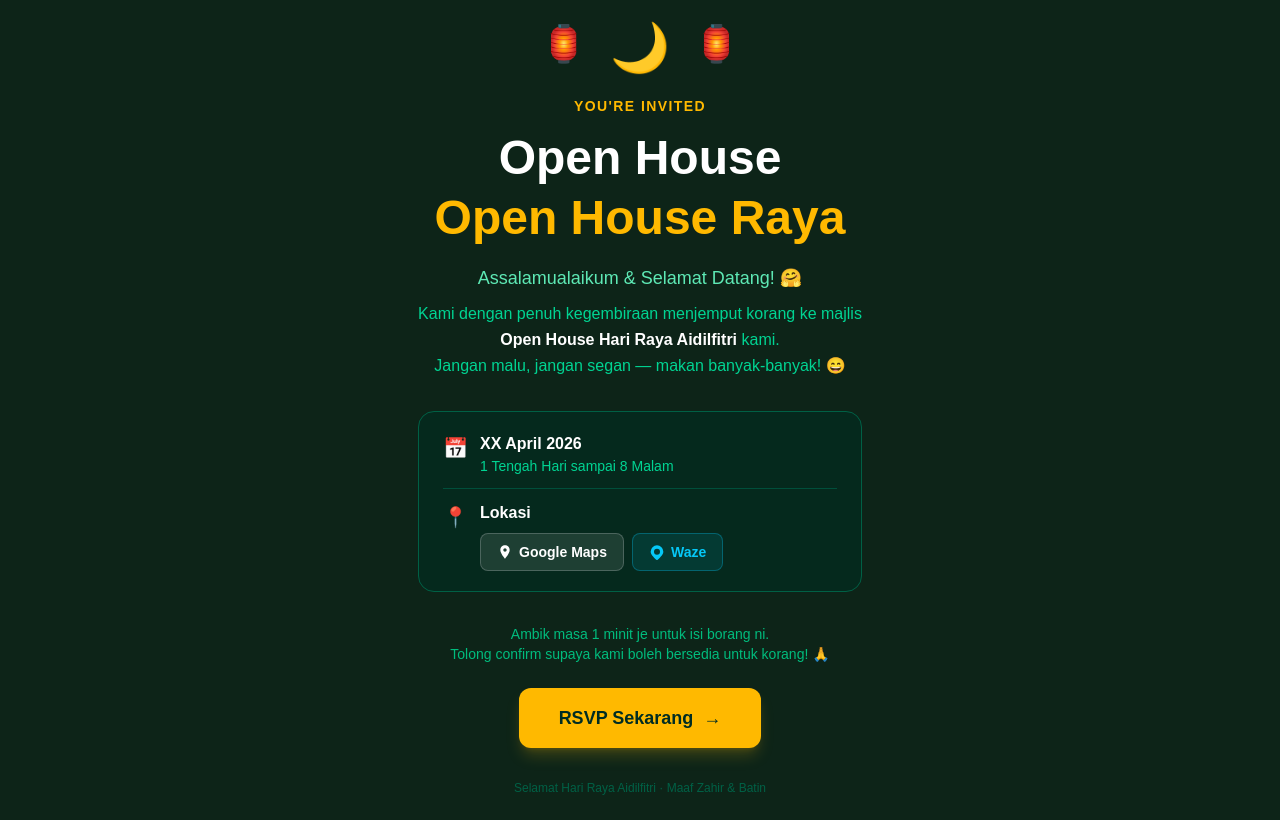
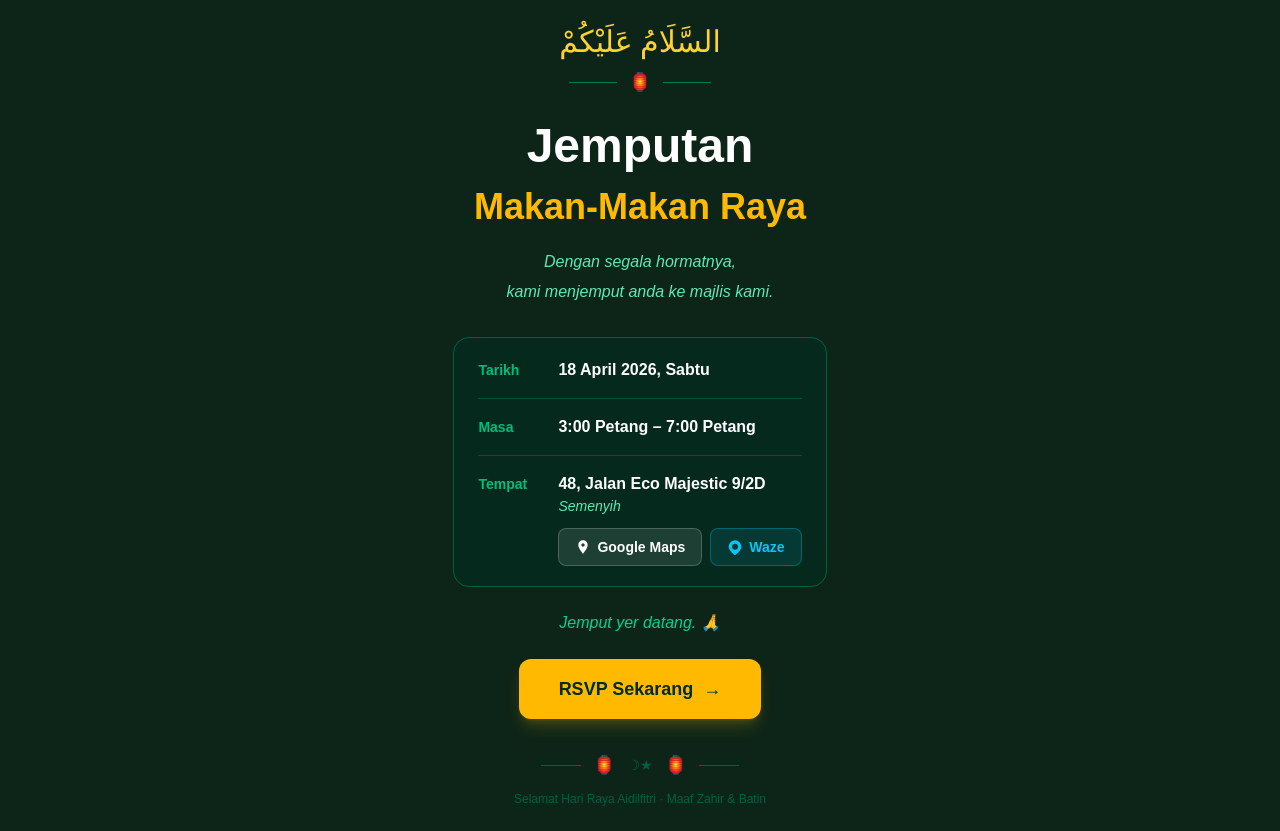
Before and after one commit to faizfikri42/raya-rsvp-friend, a Next.js app: page / in a window 1280 px wide. Built offline with nearby package versions, Linux system fonts and the light colour scheme.

Commit message:
Update landing page with invitation wording, event details, time slots 3-7pm

```diff
--- a/app/admin/page.tsx
+++ b/app/admin/page.tsx
@@ -248,14 +248,11 @@ export default function AdminPage() {
                               className="border border-gray-300 rounded-lg px-2 py-1 text-gray-800 focus:outline-none focus:ring-1 focus:ring-emerald-400"
                             >
                               <option value="">—</option>
-                              <option value="1pm">Pukul 1pm</option>
-                              <option value="2pm">Pukul 2pm</option>
                               <option value="3pm">Pukul 3pm</option>
                               <option value="4pm">Pukul 4pm</option>
                               <option value="5pm">Pukul 5pm</option>
                               <option value="6pm">Pukul 6pm</option>
                               <option value="7pm">Pukul 7pm</option>
-                              <option value="8pm">Pukul 8pm</option>
                             </select>
                           </td>
                           <td className="px-4 py-2">
--- a/app/page.tsx
+++ b/app/page.tsx
@@ -4,9 +4,10 @@ import { useState, useEffect, useRef, useCallback } from 'react';
 import Image from 'next/image';
 
 // ─── CUSTOMIZE YOUR EVENT DETAILS HERE ────────────────────────────────────────
-const EVENT_HOST = 'Open House Raya';          // e.g. "Hafiz & Adibah"
-const EVENT_DATE = 'XX April 2026';            // e.g. "20 April 2026"
-const EVENT_DATE_SUB = '1 Tengah Hari sampai 8 Malam';
+const EVENT_DATE = '18 April 2026, Sabtu';
+const EVENT_TIME = '3:00 Petang – 7:00 Petang';
+const EVENT_ADDRESS_1 = '48, Jalan Eco Majestic 9/2D';
+const EVENT_ADDRESS_2 = 'Semenyih';
 const GOOGLE_MAPS_URL = 'https://maps.app.goo.gl/Dp4HaoAa6SkdJfBy6?g_st=iw';
 const WAZE_URL = 'https://waze.com/ul/hw282t2skp';
 // ──────────────────────────────────────────────────────────────────────────────
@@ -30,14 +31,11 @@ const GUEST_OPTIONS = [
 ];
 
 const TIME_OPTIONS = [
-  { value: '1pm', letter: 'A', label: 'Pukul 1pm', sub: 'Tengah hari' },
-  { value: '2pm', letter: 'B', label: 'Pukul 2pm', sub: 'Tengah hari' },
-  { value: '3pm', letter: 'C', label: 'Pukul 3pm', sub: 'Petang' },
-  { value: '4pm', letter: 'D', label: 'Pukul 4pm', sub: 'Petang' },
-  { value: '5pm', letter: 'E', label: 'Pukul 5pm', sub: 'Petang' },
-  { value: '6pm', letter: 'F', label: 'Pukul 6pm', sub: 'Petang lewat' },
-  { value: '7pm', letter: 'G', label: 'Pukul 7pm', sub: 'Malam' },
-  { value: '8pm', letter: 'H', label: 'Pukul 8pm', sub: 'Malam' },
+  { value: '3pm', letter: 'A', label: 'Pukul 3pm', sub: 'Petang' },
+  { value: '4pm', letter: 'B', label: 'Pukul 4pm', sub: 'Petang' },
+  { value: '5pm', letter: 'C', label: 'Pukul 5pm', sub: 'Petang' },
+  { value: '6pm', letter: 'D', label: 'Pukul 6pm', sub: 'Petang lewat' },
+  { value: '7pm', letter: 'E', label: 'Pukul 7pm', sub: 'Malam' },
 ];
 
 // Steps: 0=name, 1=attending, 2=time_slot(yes), 3=guest_count(yes), 4=car_plate(yes), 5=message
@@ -145,44 +143,51 @@ export default function RsvpPage() {
     return (
       <div className="min-h-screen bg-[#0d2418] flex items-center justify-center p-6">
         <div className="text-center max-w-lg animate-slide-up">
-          <div className="flex justify-center gap-6 mb-6 text-4xl">
-            <span>🏮</span>
-            <span className="text-5xl">🌙</span>
-            <span>🏮</span>
+
+          {/* Arabic greeting */}
+          <p className="text-amber-300 text-3xl mb-2" style={{ fontFamily: 'serif' }}>
+            السَّلَامُ عَلَيْكُمْ
+          </p>
+
+          {/* Divider */}
+          <div className="flex items-center gap-3 justify-center mb-5">
+            <div className="h-px w-12 bg-emerald-700" />
+            <span className="text-amber-500 text-lg">🏮</span>
+            <div className="h-px w-12 bg-emerald-700" />
           </div>
 
-          <p className="text-amber-400 text-sm font-semibold tracking-widest uppercase mb-3">
-            You&apos;re invited
+          <h1 className="text-4xl md:text-5xl font-extrabold text-white leading-tight mb-2">
+            Jemputan
+          </h1>
+          <h2 className="text-3xl md:text-4xl font-extrabold text-amber-400 leading-tight mb-5">
+            Makan-Makan Raya
+          </h2>
+
+          <p className="text-emerald-300 text-base italic leading-relaxed mb-1">
+            Dengan segala hormatnya,
+          </p>
+          <p className="text-emerald-300 text-base italic leading-relaxed mb-8">
+            kami menjemput anda ke majlis kami.
           </p>
 
-          <h1 className="text-4xl md:text-5xl font-extrabold text-white leading-tight mb-4">
-            Open House<br />
-            <span className="text-amber-400">{EVENT_HOST}</span>
-          </h1>
-
-          <p className="text-emerald-300 text-lg leading-relaxed mb-2">
-            Assalamualaikum & Selamat Datang! 🤗
-          </p>
-          <p className="text-emerald-400 text-base leading-relaxed mb-8">
-            Kami dengan penuh kegembiraan menjemput korang ke majlis<br className="hidden md:block" />
-            <span className="text-white font-semibold"> Open House Hari Raya Aidilfitri</span> kami.<br />
-            Jangan malu, jangan segan — makan banyak-banyak! 😄
-          </p>
-
-          <div className="bg-emerald-950/60 border border-emerald-800 rounded-2xl px-6 py-5 mb-8 text-left space-y-3">
-            <div className="flex items-start gap-3">
-              <span className="text-xl mt-0.5">📅</span>
-              <div>
-                <p className="text-white font-semibold">{EVENT_DATE}</p>
-                <p className="text-emerald-400 text-sm">{EVENT_DATE_SUB}</p>
-              </div>
+          {/* Event details card */}
+          <div className="bg-emerald-950/60 border border-emerald-800 rounded-2xl px-6 py-5 mb-6 text-left space-y-4">
+            <div className="flex items-start gap-4">
+              <span className="text-emerald-500 font-bold text-sm w-16 shrink-0 pt-0.5">Tarikh</span>
+              <p className="text-white font-semibold">{EVENT_DATE}</p>
             </div>
             <div className="h-px bg-emerald-900" />
-            <div className="flex items-start gap-3">
-              <span className="text-xl mt-0.5">📍</span>
+            <div className="flex items-start gap-4">
+              <span className="text-emerald-500 font-bold text-sm w-16 shrink-0 pt-0.5">Masa</span>
+              <p className="text-white font-semibold">{EVENT_TIME}</p>
+            </div>
+            <div className="h-px bg-emerald-900" />
+            <div className="flex items-start gap-4">
+              <span className="text-emerald-500 font-bold text-sm w-16 shrink-0 pt-0.5">Tempat</span>
               <div>
-                <p className="text-white font-semibold mb-2">Lokasi</p>
-                <div className="flex gap-2 flex-wrap">
+                <p className="text-white font-semibold">{EVENT_ADDRESS_1}</p>
+                <p className="text-emerald-300 italic text-sm">{EVENT_ADDRESS_2}</p>
+                <div className="flex gap-2 flex-wrap mt-3">
                   <a
                     href={GOOGLE_MAPS_URL}
                     target="_blank"
@@ -206,9 +211,8 @@ export default function RsvpPage() {
             </div>
           </div>
 
-          <p className="text-emerald-500 text-sm mb-6">
-            Ambik masa 1 minit je untuk isi borang ni.<br />
-            Tolong confirm supaya kami boleh bersedia untuk korang! 🙏
+          <p className="text-emerald-400 text-base italic mb-6">
+            Jemput yer datang. 🙏
           </p>
 
           <button
@@ -218,9 +222,18 @@ export default function RsvpPage() {
             RSVP Sekarang &nbsp;→
           </button>
 
-          <p className="text-emerald-800 text-xs mt-8">
+          {/* Bottom ornament */}
+          <div className="flex items-center gap-3 justify-center mt-8">
+            <div className="h-px w-10 bg-emerald-800" />
+            <span className="text-emerald-700 text-lg">🏮</span>
+            <span className="text-emerald-800 text-sm">☽★</span>
+            <span className="text-emerald-700 text-lg">🏮</span>
+            <div className="h-px w-10 bg-emerald-800" />
+          </div>
+          <p className="text-emerald-800 text-xs mt-3">
             Selamat Hari Raya Aidilfitri · Maaf Zahir & Batin
           </p>
+
         </div>
       </div>
     );
```
